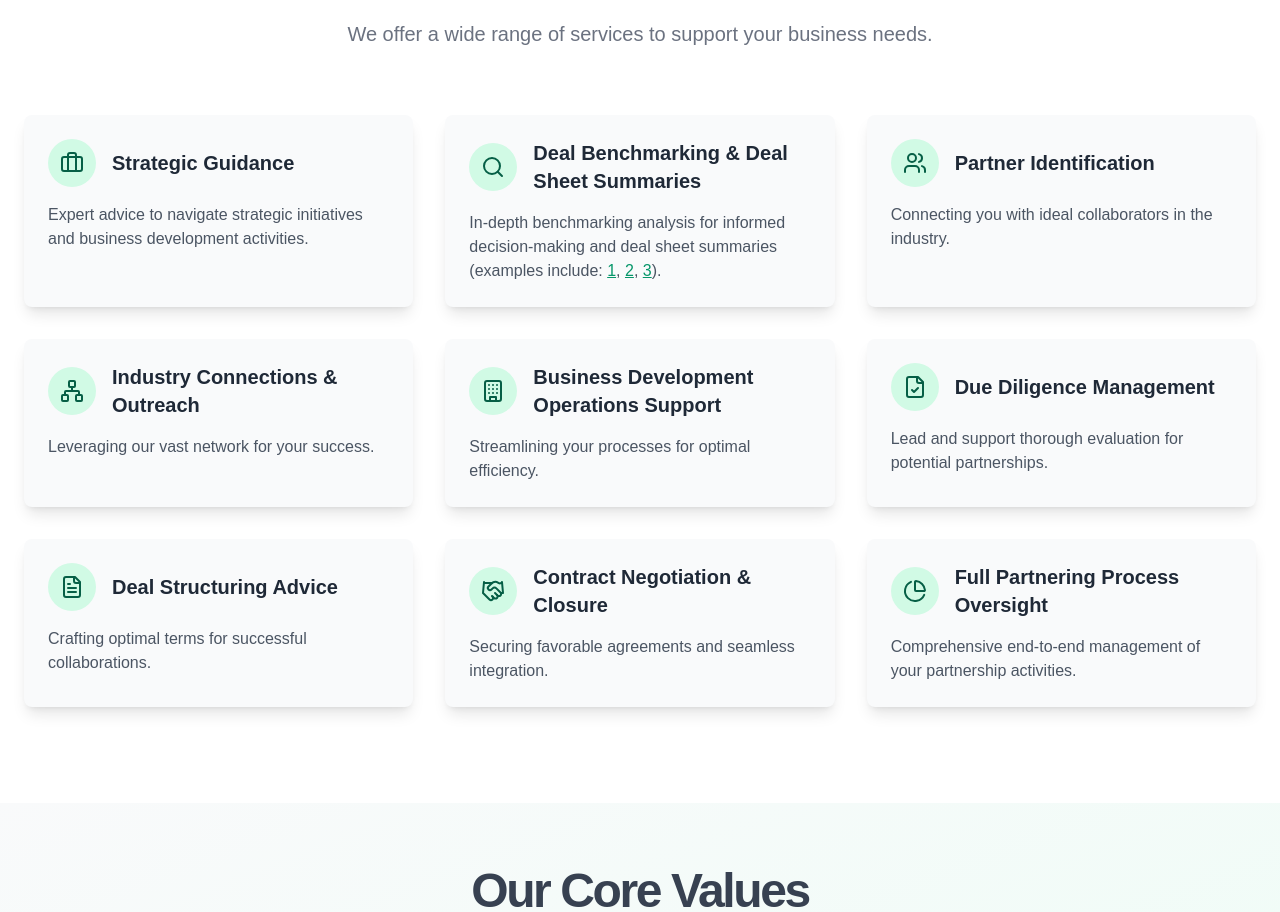
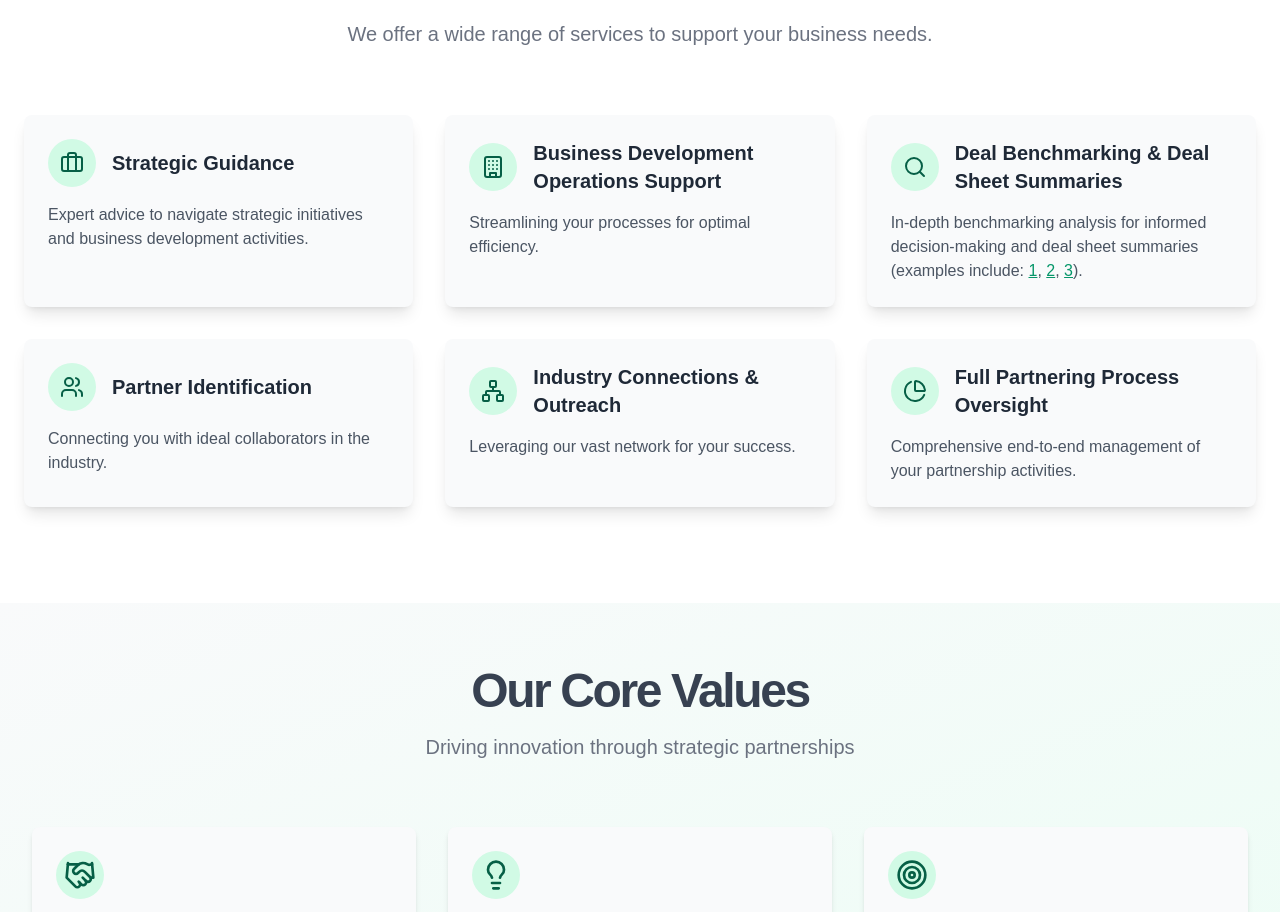
Before and after one commit to danaducharme/hornbeamdev.com, a Next.js app: page / in a window 1280 px wide. Shown: the part 1520-2432 px from the top of the page. Built offline with nearby package versions, Linux system fonts and the light colour scheme.

Commit message:
removing some services

```diff
--- a/components/Services.tsx
+++ b/components/Services.tsx
@@ -8,6 +8,11 @@ const services = [
 		name: 'Strategic Guidance',
 		description: 'Expert advice to navigate strategic initiatives and business development activities.',
 		icon: Briefcase
+	},
+	{
+		name: 'Business Development Operations Support',
+		description: 'Streamlining your processes for optimal efficiency.',
+		icon: Building
 	},
 	{
 		name: 'Deal Benchmarking & Deal Sheet Summaries', description: <>
@@ -27,12 +32,7 @@ const services = [
 		description: 'Leveraging our vast network for your success.',
 		icon: Network
 	},
-	{
-		name: 'Business Development Operations Support',
-		description: 'Streamlining your processes for optimal efficiency.',
-		icon: Building
-	},
-	{
+/*	{
 		name: 'Due Diligence Management',
 		description: 'Lead and support thorough evaluation for potential partnerships.',
 		icon: FileCheck
@@ -47,7 +47,7 @@ const services = [
 		description: 'Securing favorable agreements and seamless integration.',
 		icon: Handshake
 	},
-	{
+*/	{
 		name: 'Full Partnering Process Oversight',
 		description: 'Comprehensive end-to-end management of your partnership activities.',
 		icon: PieChart
```
